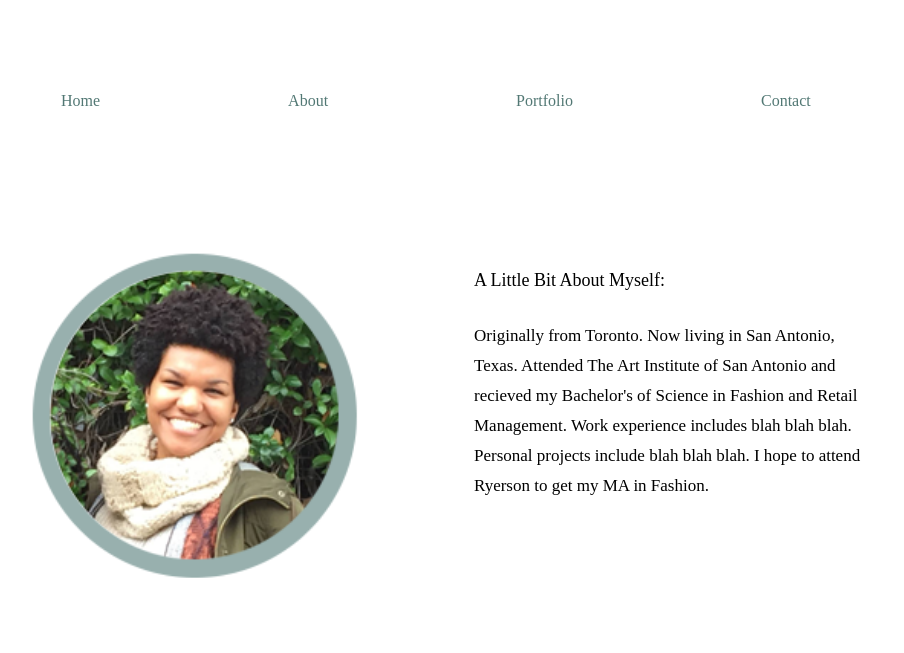
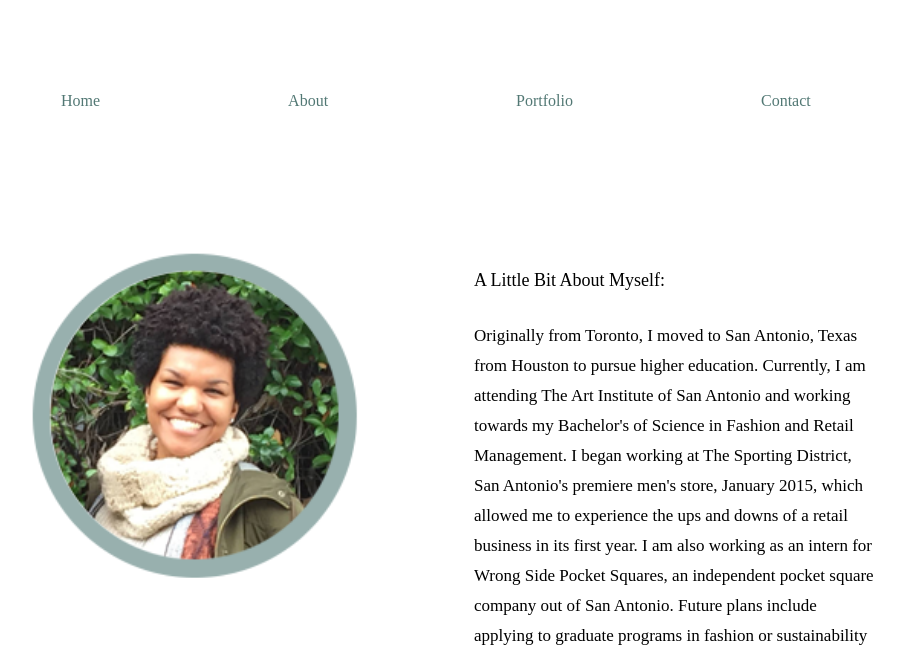
Before and after one commit to gurgwithglasses/gurgwithglasses.github.io, a plain HTML site: page about.html in a window 1280 px wide. Shown: the part 147-800 px from the top of the page, without its empty margins (206-1110 px from the left). Drawn offline with Linux system fonts and the light colour scheme.

Commit message:
Updated about

```diff
--- a/about.html
+++ b/about.html
@@ -133,7 +133,7 @@
 </aside>
 <section>
 <h4>A Little Bit About Myself:</h4>
-<p>Originally from Toronto. Now living in San Antonio, Texas. Attended The Art Institute of San Antonio and recieved my Bachelor's of Science in Fashion and Retail Management. Work experience includes blah blah blah. Personal projects include blah blah blah. I hope to attend Ryerson to get my MA in Fashion.</p>
+<p>Originally from Toronto, I moved to San Antonio, Texas from Houston to pursue higher education. Currently, I am attending The Art Institute of San Antonio and working towards my Bachelor's of Science in Fashion and Retail Management. I began working at The Sporting District, San Antonio's premiere men's store, January 2015, which allowed me to experience the ups and downs of a retail business in its first year. I am also working as an intern for Wrong Side Pocket Squares, an independent pocket square company out of San Antonio. Future plans include applying to graduate programs in fashion or sustainability in the fashion industry.</p>
 </section>
 <footer>
 <div class="socialmedia"> <img src="socialmedia.png" width="251" height="55" alt=""/></div>
```
